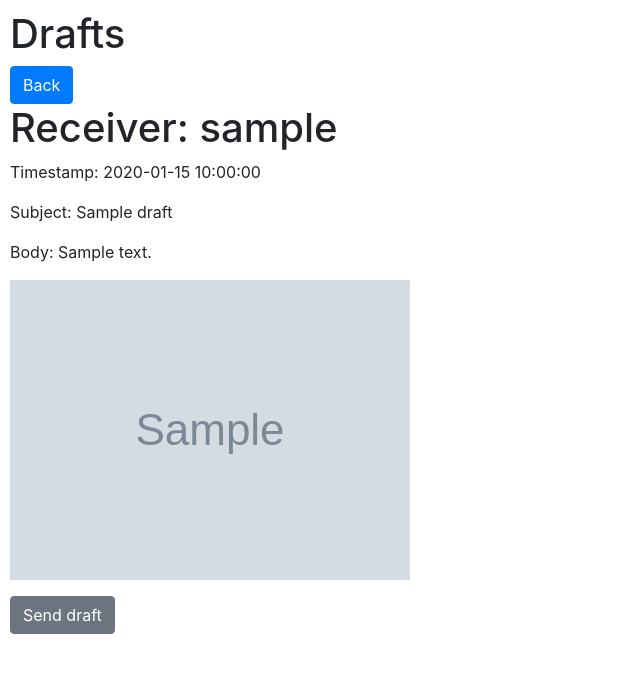
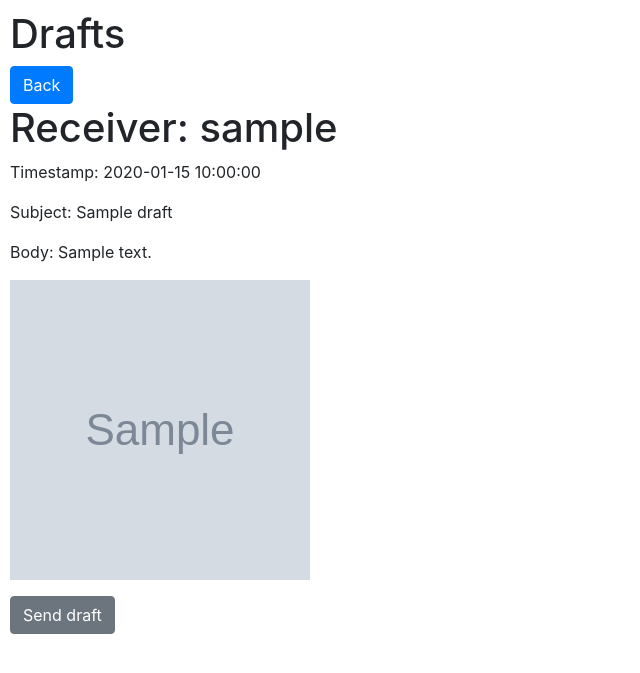
Before and after one commit to flotoria/ProjectCMPE131, a Flask app: page /drafts/ in a window 1280 px wide. Shown: the top 673 px of the page, without its empty margins (0-640 px from the left). Run offline with Flask 3, Linux system fonts and the light colour scheme; a user stored in the database is signed in; tables that the repository leaves empty hold one stand-in row (values such as "Sample post"); grey boxes marked "Sample" are stand-in pictures; some libraries are stand-ins or nearby versions.

Commit message:
Fixed width and height for the image file in drafts

```diff
--- a/app/templates/drafts.html
+++ b/app/templates/drafts.html
@@ -4,6 +4,10 @@
         body {
             margin-top: 10px;
             margin-left: 10px;
+        }
+        #img-file {
+            width: 300px;
+            height: 300px;
         }
     </style>
 <head>
```
Also changed, not shown: app/static/image_database/8370481_feature1.png (added), app/static/image_database/886530_feature1.png (added).
